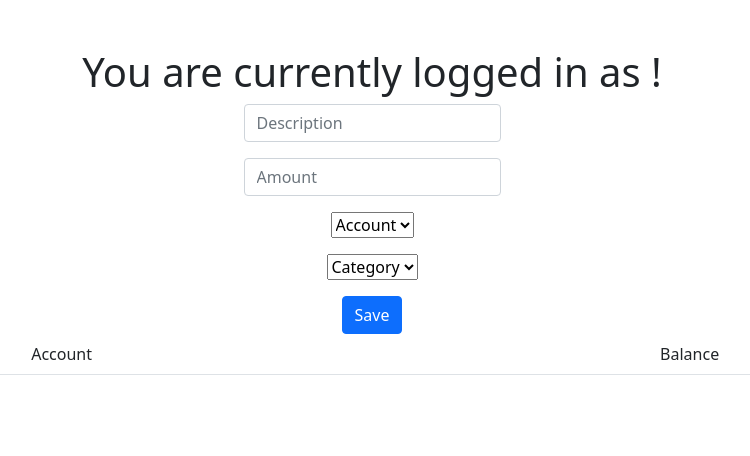
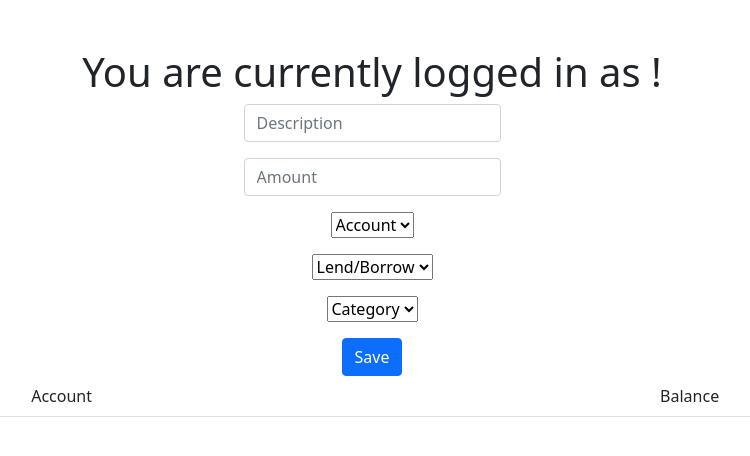
Before and after one commit to Jaizzer/PerFi, a Flask app: template templates/home.html in a window 1280 px wide. Shown: the part 76-532 px from the top of the page, without its empty margins (268-1018 px from the left). Run offline with Flask 2, Linux system fonts and the light colour scheme; the template is opened without the code that fills it, so the values that code supplies are empty; some libraries are stand-ins or nearby versions.

Commit message:
I updated the database handling when user's are inserting transaction

```diff
--- a/app.py
+++ b/app.py
@@ -43,35 +43,43 @@ def after_request(response):
 @login_required
 def index():
 
+    # Load user's username from a session.
+    username = session.get("username")
     if request.method == "POST":
+
+        # Save transaction information into a dictionary.
         transaction = {
-            "description" : request.form.get("description"),
-            "account" : request.form.get("account"),
-            "category" : request.form.get("category"),
-            "amount" : request.form.get("amount", type=int)
+            "username": username,
+            "description": request.form.get("description"),
+            "account_1": request.form.get("account"),
+            "category": request.form.get("category"),
+            "amount": request.form.get("amount", type=float),
+            "lend_borrow": request.form.get("lend_borrow"),
+            "operation": db.execute("SELECT category_activity FROM ? WHERE category_name = ?", str(username + "_categories"), request.form.get("category"))[0]["category_activity"],
+            "account_2": request.form.get("account_to_transfer")
         }
 
+        # Save transaction values to a list.
+        transaction_values = list(transaction.values())
 
+        # Update the selected account.
+        if transaction["operation"] == "Adds":
+            db.execute("UPDATE ? SET balance = balance + ? WHERE account_name = ?", str(username + "_accounts"), transaction["amount"], transaction["account_1"])
 
+        elif transaction["operation"] == "Deducts":
+            db.execute("UPDATE ? SET balance = balance - ? WHERE account_name = ?", str(username + "_accounts"), transaction["amount"], transaction["account_1"])
 
+        else:
+            db.execute("UPDATE ? SET balance = balance - ? WHERE account_name = ?", str(username + "_accounts"), transaction["amount"], transaction["account_1"])
+            db.execute("UPDATE ? SET balance = balance + ? WHERE account_name = ?", str(username + "_accounts"), transaction["amount"], transaction["account_2"])
 
-        #Tomorrow goal:
-            # Figure out how expense, income, and transfer works so that mathematicla operation could be worked out.
-            # Find out the best way to relate the transaction category and activity. For instance, if expense is the category, it must be tied to the "subtract operation"
-            # still it depends on the user, we should give them future means of changing the name of the category in which they are even free to name a category "expense" and
-            # it is tied with the mathematical operation "add"
+        # Insert transaction to the user history.
+        db.execute("INSERT INTO {} (description, account_1, category, amount, lend_borrow, operation, 'account_2') VALUES ('{}', '{}', '{}', {}, '{}', '{}', '{}')".format(*transaction_values))
 
-
-
-
-
-
-
+        # Render template of the history.
 
         return render_template("transaction_testing.html", transaction=transaction)
     else:
-        # Load user's username from a session.
-        username = session.get("username")
         # Load all user's accounts.
         accounts = db.execute("SELECT account_name, balance FROM ?", str(username + "_accounts"))
         categories = ["Expense", "Income", "Savings", "Transfer"]
@@ -184,17 +192,17 @@ def register():
         db.execute("INSERT INTO users (username, hash) VALUES (?, ?)", username, hash)
 
         # Create user's transaction history database.
-        db.execute("CREATE TABLE ? (id INTEGER PRIMARY KEY, time TIMESTAMP DEFAULT CURRENT_TIMESTAMP, description TEXT, account TEXT, transaction_type TEXT, transaction_activity TEXT, lend_borrow INTEGER, amount INTEGER)", username)
+        db.execute("CREATE TABLE ? (id INTEGER PRIMARY KEY, time TIMESTAMP DEFAULT CURRENT_TIMESTAMP, description TEXT, account_1 TEXT, category TEXT, amount REAL, lend_borrow INTEGER, operation TEXT, account_2 TEXT)", username)
 
         # Create user's default accounts.
-        db.execute("CREATE TABLE ? (id INTEGER PRIMARY KEY, account_name TEXT, balance INTEGER)", str(username + "_accounts"))
+        db.execute("CREATE TABLE ? (id INTEGER PRIMARY KEY, account_name TEXT, balance REAL)", str(username + "_accounts"))
         for i in range(3):
             account_name = str(f"account_{i + 1}")
             db.execute("INSERT INTO ? (account_name, balance) VALUES (?, ?)", str(username + "_accounts"), account_name, 0)
 
         # Create user's default transaction categories.
         db.execute("CREATE TABLE ? (id INTEGER PRIMARY KEY, category_name TEXT, category_activity TEXT)", str(username + "_categories"))
-        db.execute("INSERT INTO ? (category_name, category_activity) VALUES ('Expense', 'Deducts'), ('Income', 'Adds'), ('Transfer', 'Swaps'), ('Savings', 'Swaps')", str(username + "_categories"))
+        db.execute("INSERT INTO ? (category_name, category_activity) VALUES ('Expense', 'Deducts'), ('Income', 'Adds'), ('Transfer', 'Transfers'), ('Savings', 'Transfers')", str(username + "_categories"))
 
         # Save username into a session.
         session["username"] = username
--- a/templates/home.html
+++ b/templates/home.html
@@ -22,6 +22,14 @@
                     {% for account in accounts %}
                         <option value="{{ account.account_name }}">{{ account.account_name }}</option>
                     {% endfor %}
+                </select>
+            </div>
+            <div style="float:center;" class="mb-3">
+                <select name="lend_borrow">
+                    <option disabled selected>Lend/Borrow</option>
+                        <option value="Lend">Lend</option>
+                        <option value="Borrow">Borrow</option>
+                        <option value="None">None</option>
                 </select>
             </div>
             <div style="float:center;" class="mb-3">
```
Also changed, not shown: templates/transaction_testing.html (+5 -2 lines), perfi.db, 2 other files.
